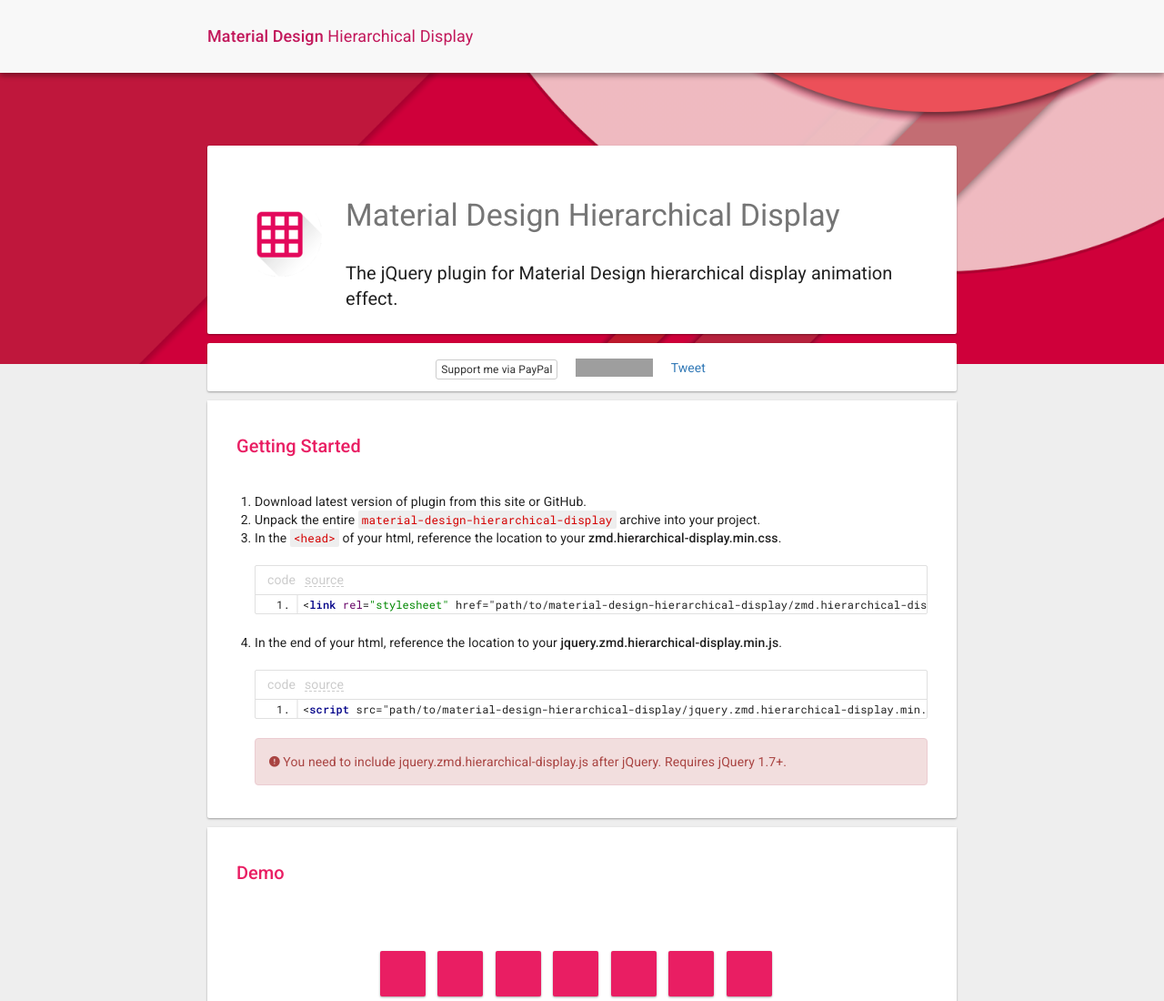
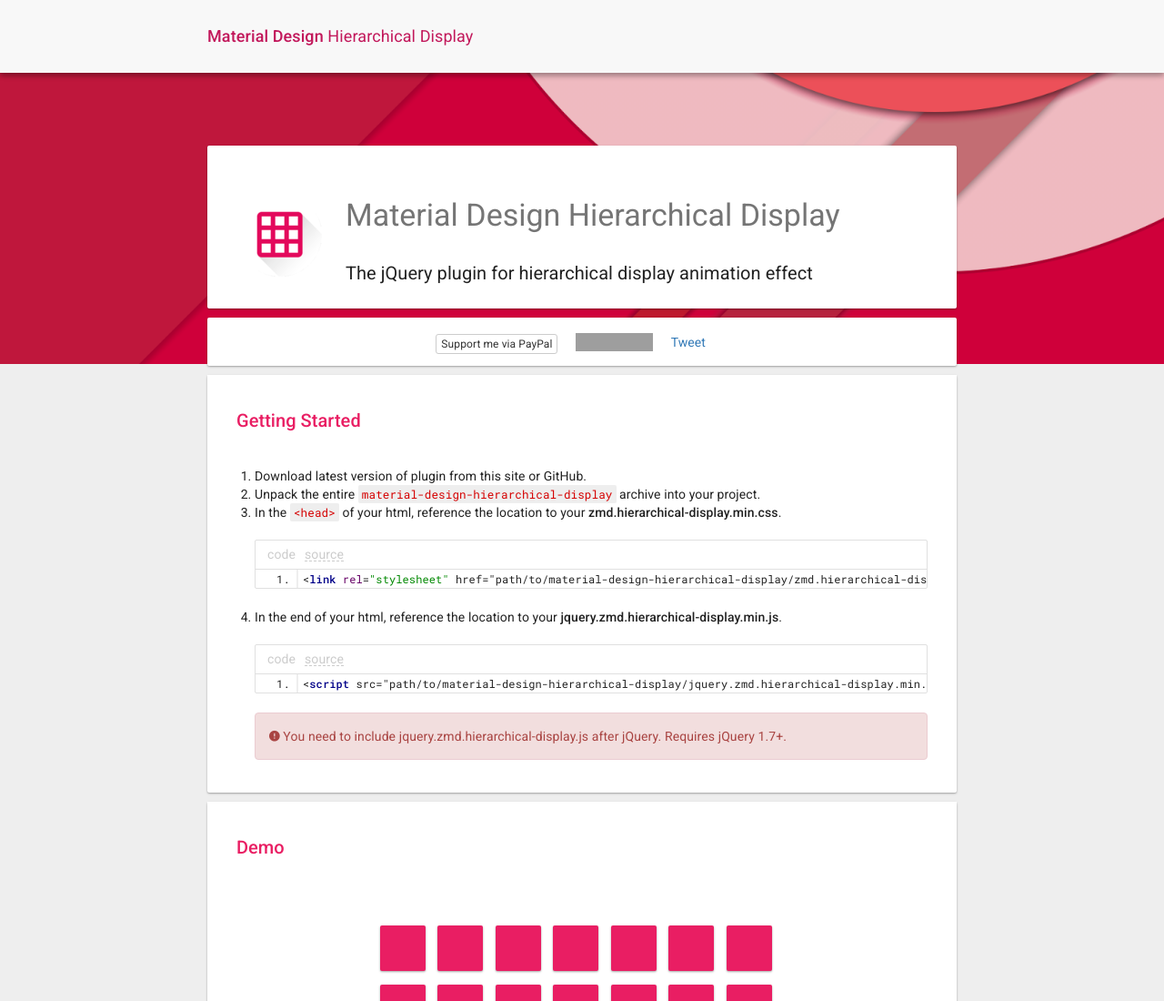
Before and after one commit to zavoloklom/material-design-hierarchical-display, a website: page index.html in a window 1280 px wide. Shown: the top 1100 px of the page at 91% size. Drawn offline with nearby package versions, Linux system fonts and the light colour scheme; grey boxes are pictures that could not be loaded.

Commit message:
Update index.html

```diff
--- a/index.html
+++ b/index.html
@@ -82,7 +82,7 @@
         <div class="panel-heading">
             <img class="logo" src="icons/favicon-96x96.png">
             <h1>Material Design Hierarchical Display</h1>
-            <p class="lead">The jQuery plugin for Material Design hierarchical display animation effect.</p>
+            <p class="lead">The jQuery plugin for hierarchical display animation effect</p>
         </div>
     </div>
 
```
